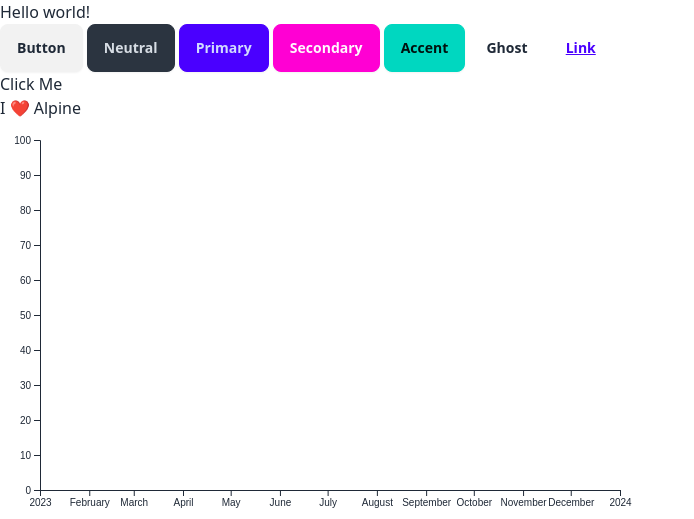
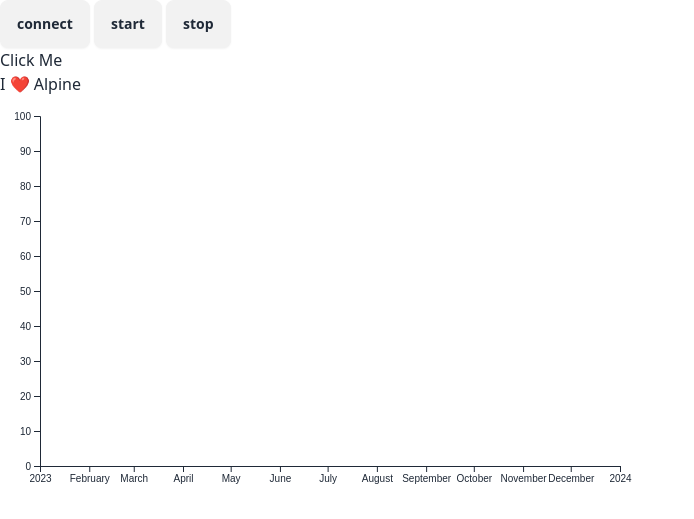
Before and after one commit to chihpingkuo/roastcraft, a FastAPI app: page / in a window 1280 px wide. Shown: the top 519 px of the page, without its empty margins (0-694 px from the left). Run offline with FastAPI, Linux system fonts and the light colour scheme; style sheets or scripts are compiled from the project's sources; parts of the project's set-up code (start-up, migrations or seed data) failed here and were passed over; some libraries are stand-ins or nearby versions.

Commit message:
htmx buttons

```diff
--- a/app/main.py
+++ b/app/main.py
@@ -52,32 +52,7 @@ async def root(request: Request):
     )
 
 
-async def tick(client: ModbusClient.AsyncModbusSerialClient):
-    print("Hello, the time is", datetime.now())
-
-    try:
-        # See all calls in client_calls.py
-        rr = await client.read_holding_registers(18176, 1, slave=1)
-    except ModbusException as e:
-        print(f"Received ModbusException({e}) from library")
-        return
-
-    decoder = BinaryPayloadDecoder.fromRegisters(
-        rr.registers, byteorder=Endian.BIG, wordorder=Endian.BIG
-    )
-
-    print(decoder.decode_16bit_int()*0.1)
-
-
-@app.get("/start")
-async def start(request: Request) -> Response:
-    await cast(AsyncScheduler, request.app.state.scheduler).add_schedule(
-        tick, args=[request.app.state.client], trigger=IntervalTrigger(seconds=2), id="tick"
-    )
-    return PlainTextResponse("start ticking")
-
-
-@app.get("/connect")
+@app.post("/connect")
 async def connect(request: Request) -> Response:
 
     config: dict = request.app.state.config
@@ -100,4 +75,37 @@ async def connect(request: Request) -> Response:
 
     await client.connect()
 
-    return PlainTextResponse("connect")
+    return PlainTextResponse("connected")
+
+
+async def tick(client: ModbusClient.AsyncModbusSerialClient):
+    print("Hello, the time is", datetime.now())
+
+    try:
+        # See all calls in client_calls.py
+        rr = await client.read_holding_registers(18176, 1, slave=1)
+    except ModbusException as e:
+        print(f"Received ModbusException({e}) from library")
+        return
+
+    decoder = BinaryPayloadDecoder.fromRegisters(
+        rr.registers, byteorder=Endian.BIG, wordorder=Endian.BIG
+    )
+
+    print(decoder.decode_16bit_int()*0.1)
+
+
+@app.post("/start")
+async def start(request: Request) -> Response:
+    await cast(AsyncScheduler, request.app.state.scheduler).add_schedule(
+        tick, args=[request.app.state.client], trigger=IntervalTrigger(seconds=2), id="tick"
+    )
+    return PlainTextResponse("start ticking")
+
+
+@app.post("/stop")
+async def stop(request: Request) -> Response:
+    await cast(AsyncScheduler, request.app.state.scheduler).remove_schedule(
+        id="tick"
+    )
+    return PlainTextResponse("stop ticking")
--- a/app/templates/index.html
+++ b/app/templates/index.html
@@ -29,14 +29,10 @@
     ></script>
   </head>
   <body>
-    <h1 class="text-3xl font-bold underline">Hello world!</h1>
-    <button class="btn">Button</button>
-    <button class="btn btn-neutral">Neutral</button>
-    <button class="btn btn-primary">Primary</button>
-    <button class="btn btn-secondary">Secondary</button>
-    <button class="btn btn-accent">Accent</button>
-    <button class="btn btn-ghost">Ghost</button>
-    <button class="btn btn-link">Link</button>
+    <button class="btn" hx-post="/connect" hx-trigger="click">connect</button>
+    <button class="btn" hx-post="/start" hx-trigger="click">start</button>
+    <button class="btn" hx-post="/stop" hx-trigger="click">stop</button>
+
     <h1>
       <button hx-get="/hello" hx-swap="outerHTML">Click Me</button>
     </h1>
```
